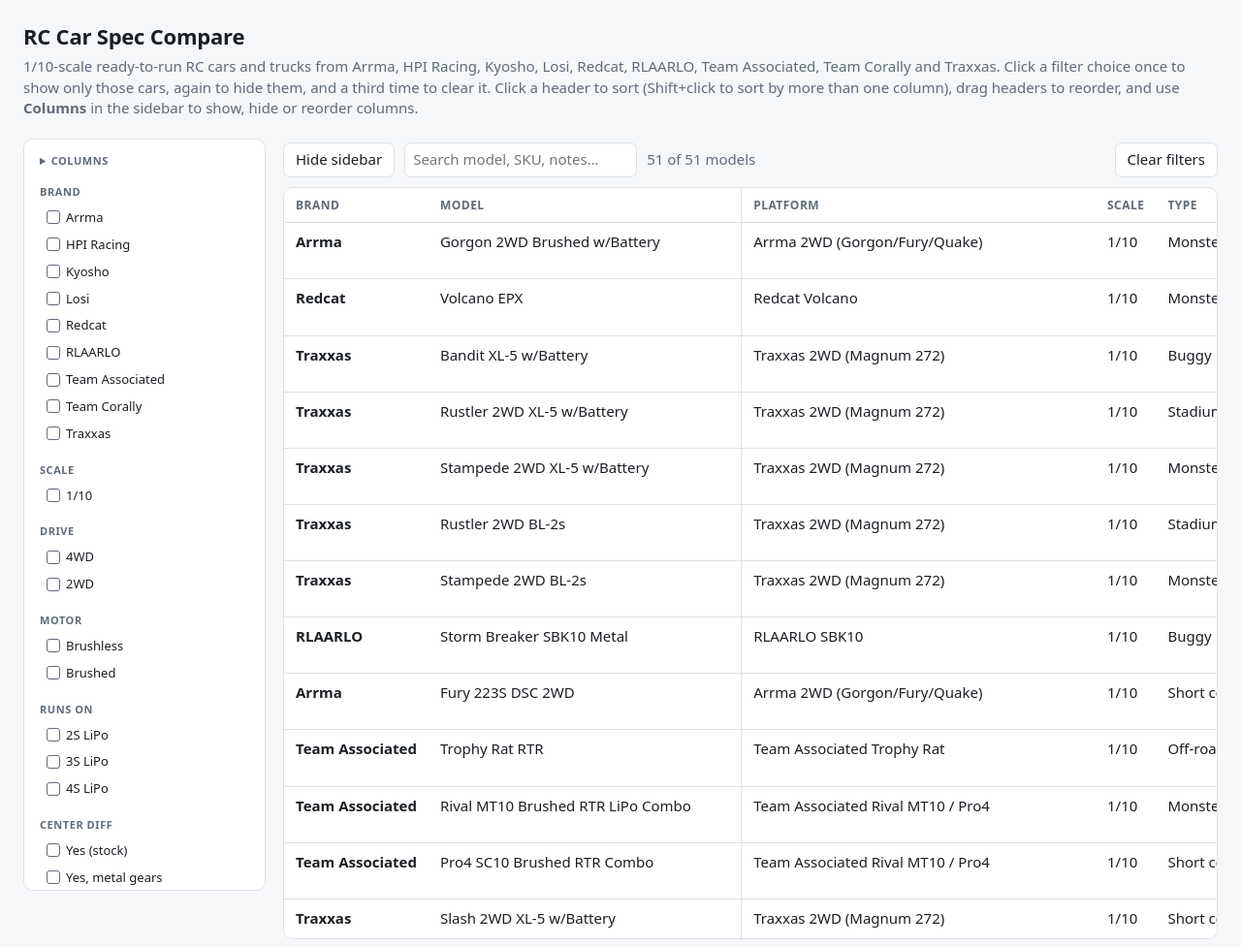
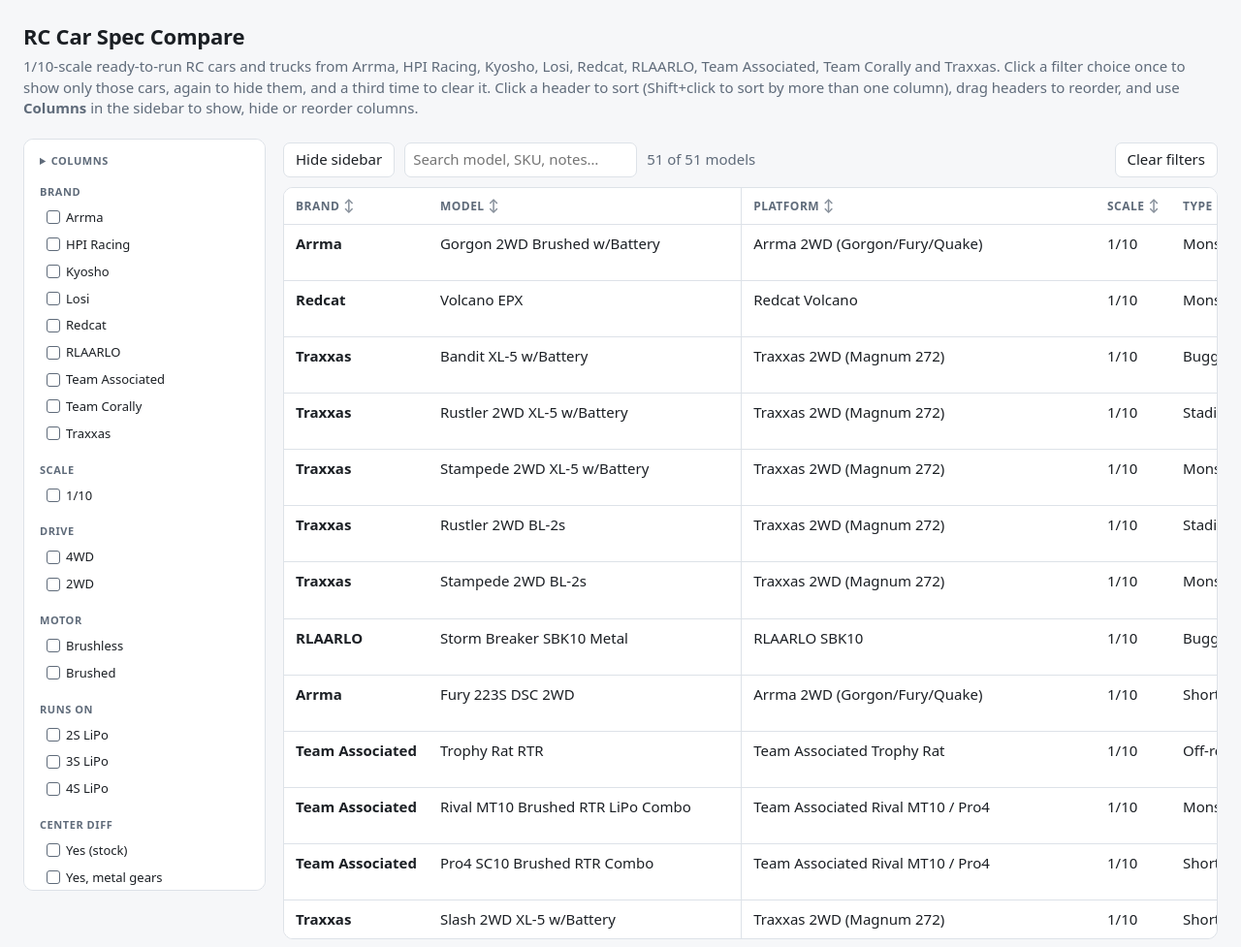
Before and after one commit to fahlman/RC-Car-Compare, a plain HTML site: page index.html in a window 1280 px wide. Shown: the top 977 px of the page at 97% size. Drawn offline with Linux system fonts and the light colour scheme.

Commit message:
Show a faint sort arrow on every header
Unsorted headers now show a grey ↕ (darker on hover) so it's clear
they can be sorted; the sorted column keeps its orange ▲/▼. Sorted
headers also tell screen readers their direction (aria-sort).

Co-Authored-By: Claude Opus 5.5 <noreply@anthropic.com>

```diff
--- a/index.html
+++ b/index.html
@@ -87,6 +87,9 @@
        cursor:pointer; user-select:none; z-index:2; }
   th.dragover { box-shadow: inset 3px 0 0 var(--accent); }
   th .arrow { color:var(--accent); margin-left:4px; }
+  /* Unsorted headers show a faint ↕ so it's clear they can be sorted; it darkens on hover. */
+  th .arrow.idle { color:var(--muted); opacity:.75; font-size:13px; }
+  th:hover .arrow.idle { opacity:1; }
   th .rank { font-size:10px; color:var(--accent); vertical-align:super; }
   /* The first two visible columns stay put when the table scrolls sideways (see updateFreeze). */
   table.frozen .c0, table.frozen .c1 { position:sticky; }
@@ -274,7 +277,9 @@ function renderHead(){
     const th = document.createElement('th');
     if (i<2) th.className = "c"+i;
     const si = layout.sort.findIndex(s=>s.key===col.key);
-    th.innerHTML = esc(col.label) + (si>=0 ? `<span class="arrow">${layout.sort[si].dir>0?"▲":"▼"}</span>${layout.sort.length>1?`<span class="rank">${si+1}</span>`:""}` : "");
+    th.innerHTML = esc(col.label) + (si>=0 ? `<span class="arrow">${layout.sort[si].dir>0?"▲":"▼"}</span>${layout.sort.length>1?`<span class="rank">${si+1}</span>`:""}`
+                                           : `<span class="arrow idle" aria-hidden="true">↕</span>`);
+    if (si>=0) th.setAttribute('aria-sort', layout.sort[si].dir>0 ? "ascending" : "descending");
     th.draggable = true; th.dataset.key = col.key; th.title = "Click to sort · Shift+click to add a sort · Drag to move";
     if (col.num) th.style.textAlign = "right";
     th.addEventListener('click', e=>onSort(col.key, e.shiftKey));
```
